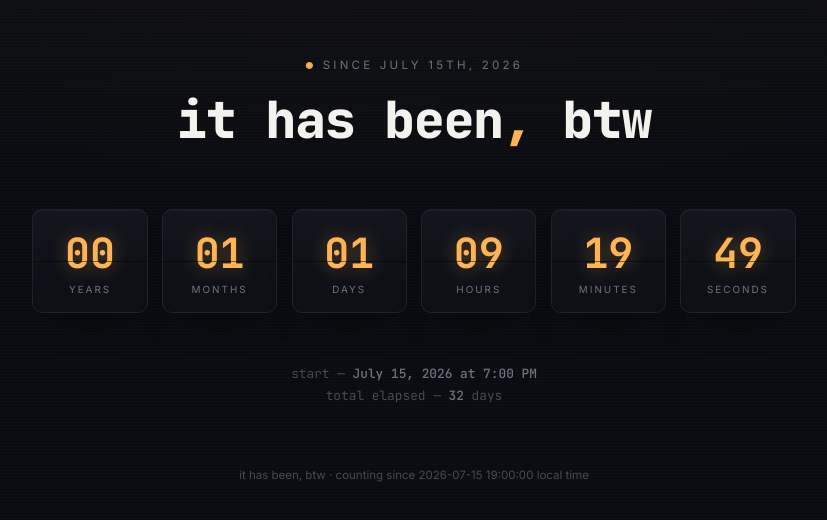
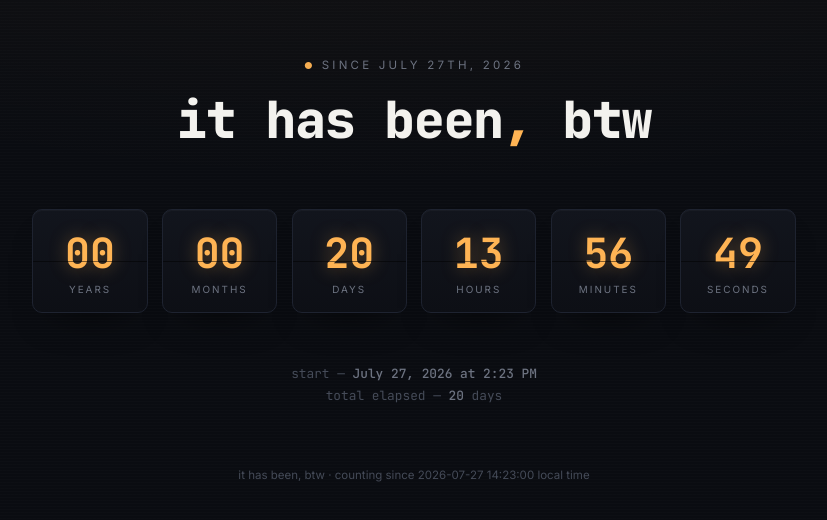
Before and after one commit to xkronusx/it-has-been-btw, a plain HTML site: page index.html in a window 1280 px wide. Shown: the part 130-650 px from the top of the page, without its empty margins (226-1053 px from the left). Drawn offline with Linux system fonts and the light colour scheme.

Commit message:
Setting most correct date

```diff
--- a/index.html
+++ b/index.html
@@ -203,7 +203,7 @@
 </head>
 <body>
 
-  <div class="eyebrow">since july 15th, 2026</div>
+  <div class="eyebrow">since july 27th, 2026</div>
   <h1>it has been<span>,</span> btw</h1>
 
   <div class="display" id="display">
@@ -239,11 +239,11 @@
   </div>
 
   <footer>
-    it has been, btw &middot; counting since 2026-07-15 19:00:00 local time
+    it has been, btw &middot; counting since 2026-07-27 14:23:00 local time
   </footer>
 
 <script>
-  const START = new Date(2026, 6, 15, 19, 0, 0); // July 15, 2026, 7:00 PM local time
+  const START = new Date(2026, 6, 27, 14, 23, 0); // July 27, 2026, 2:23 PM local time
 
   function pad(n){
     return String(n).padStart(2, '0');
```
